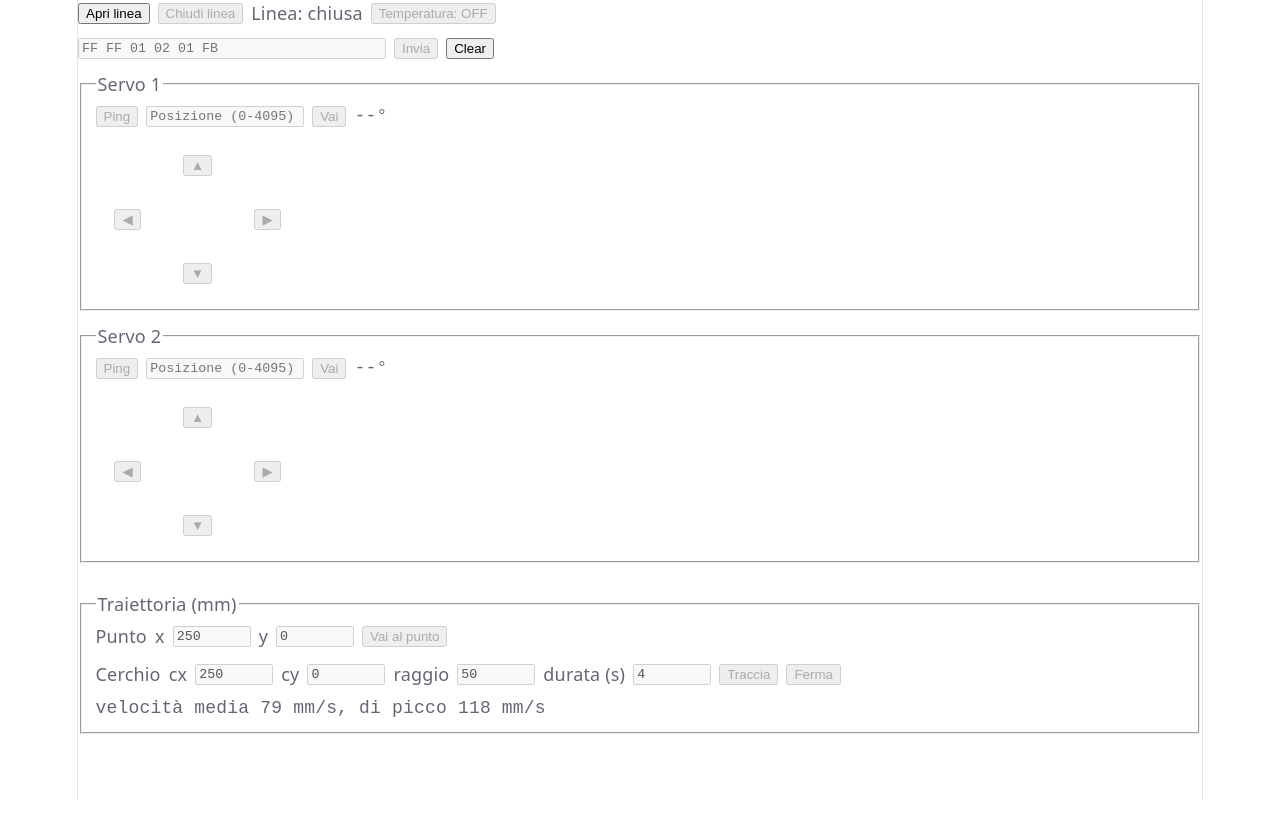
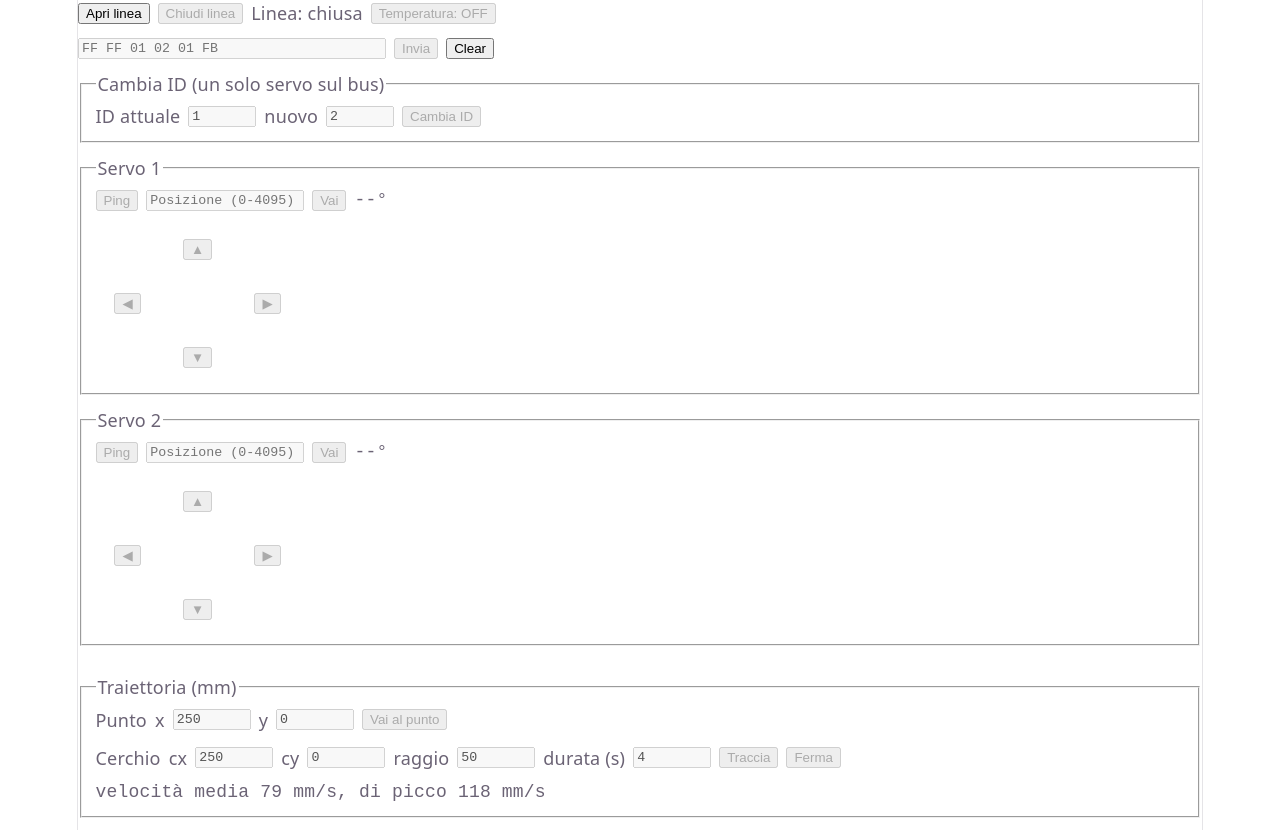
Before and after one commit to Yurisred-art/DidProject, a React (Vite) app: page / in a window 1280 px wide. Before the commit the page ends 800 px from the top, so only its background shows below. Built offline with nearby package versions, Linux system fonts and the light colour scheme.

Commit message:
Correzioni
- aggiunta scrittura ID nuovo servo
- aggiunto segno per la rotazione del servo

```diff
--- a/src/components/SchedaServo.tsx
+++ b/src/components/SchedaServo.tsx
@@ -13,6 +13,8 @@ export function SchedaServo({ servo, inMoto = false }: { servo: ServoApi; inMoto
   const { aperta, occupato, tempAttiva, telemetria, log, aggiungi } = servo
   const [testo, setTesto] = useState('')               // campo esadecimale
   const [decimale, setDecimale] = useState<Record<number, string>>({})   // campo posizione, per servo
+  const [idAttuale, setIdAttuale] = useState('1')      // cambio ID: quello che il servo ha ora
+  const [idNuovo, setIdNuovo] = useState('2')          // cambio ID: quello da assegnare
 
   /** Converte il campo esadecimale in byte (spazi, virgole o "0x" ammessi) e li invia. */
   const invia = () => {
@@ -42,6 +44,19 @@ export function SchedaServo({ servo, inMoto = false }: { servo: ServoApi; inMoto
     servo.vaiA(id, Number(v))
   }
 
+  /** Cambia l'ID dopo una conferma esplicita: scrive in memoria permanente nel servo. */
+  const cambiaId = () => {
+    const a = idAttuale.trim(), n = idNuovo.trim()
+    if (!/^\d+$/.test(a) || !/^\d+$/.test(n)) {
+      aggiungi([{ testo: 'Errore: gli ID devono essere numeri interi', errore: true }])
+      return
+    }
+    if (!window.confirm(
+      `Cambiare l'ID del servo da ${a} a ${n}?\n\n` +
+      'Deve essere collegato UN SOLO servo al bus: l\'ID viene scritto nella memoria permanente del servo.')) return
+    servo.cambiaId(Number(a), Number(n))
+  }
+
   // i controlli sono disabilitati a linea chiusa, durante un comando o durante una traiettoria
   const bloccato = !aperta || occupato || inMoto
 
@@ -69,6 +84,18 @@ export function SchedaServo({ servo, inMoto = false }: { servo: ServoApi; inMoto
         <button onClick={invia} disabled={bloccato}>Invia</button>
         <button onClick={servo.svuotaLog}>Clear</button>
       </div>
+
+      {/* cambio ID: solo con un servo collegato al bus */}
+      <fieldset style={{ marginBottom: 12, textAlign: 'left' }}>
+        <legend>Cambia ID (un solo servo sul bus)</legend>
+        <div style={{ display: 'flex', alignItems: 'center', gap: 8 }}>
+          ID attuale <input value={idAttuale} onChange={e => setIdAttuale(e.target.value)}
+            style={{ width: 60, fontFamily: 'monospace' }} disabled={bloccato} />
+          nuovo <input value={idNuovo} onChange={e => setIdNuovo(e.target.value)}
+            style={{ width: 60, fontFamily: 'monospace' }} disabled={bloccato} />
+          <button onClick={cambiaId} disabled={bloccato}>Cambia ID</button>
+        </div>
+      </fieldset>
 
       {/* un blocco per ogni servo: ping, posizione, temperatura, croce */}
       {SERVI.map(id => {
--- a/src/config.ts
+++ b/src/config.ts
@@ -12,4 +12,8 @@ export const GOMITO = +1
 
 /** Posizione in passi che corrisponde all'angolo 0 di ciascun giunto.
  *  PROVVISORI: vanno misurati con la dima (braccia allineate lungo x). */
-export const OFFSET: Record<number, number> = { 1: 2048, 2: 2048 }
+export const OFFSET: Record<number, number> = { 1: 2048, 2: 0 }
+
+/** Verso di rotazione di ciascun giunto: +1 se aumentando i passi il giunto gira in senso
+ *  antiorario (positivo), -1 se gira in senso orario (servo montato al contrario). */
+export const SEGNO: Record<number, number> = { 1: -1, 2: +1 }
--- a/src/driver/sts3215.ts
+++ b/src/driver/sts3215.ts
@@ -10,6 +10,9 @@ export const POS_MAX = 4095
 export const ISTR = { PING: 0x01, LETTURA: 0x02, SCRITTURA: 0x03 } as const
 export const ID_DIFFUSIONE = 0xFE
 
+export const REG_ID = 0x05                   // 5, 1 byte, in memoria permanente (EEPROM)
+export const REG_BLOCCO_EEPROM = 0x37        // 55, 1 byte: 0 = scrittura EEPROM consentita, 1 = bloccata
+export const ID_MAX = 253                    // 254 (0xFE) è l'ID di diffusione, 255 non è usabile
 export const REG_POSIZIONE_OBIETTIVO = 0x2A  // 42, 2 byte, little-endian
 export const REG_POSIZIONE_CORRENTE = 0x38   // 56, 2 byte, little-endian
 export const REG_TEMPERATURA = 0x3F          // 63, 1 byte
@@ -72,6 +75,60 @@ export const scriviPosizione = async (bus: Bus, id: number, pos: number): Promis
   return pacchetti.some(p => p.ok && !p.eco && p.bytes[2] === id)
 }
 
+// ---------- cambio dell'ID ----------
+
+/** WRITE di un byte in un registro: FF FF ID 04 03 REG VALORE CHK. */
+export const comandoScriviByte = (id: number, registro: number, valore: number) =>
+  costruisci(id, ISTR.SCRITTURA, [registro, valore])
+
+const pausa = (ms: number) => new Promise<void>(r => setTimeout(r, ms))
+
+const haRisposto = (pacchetti: Pacchetto[], id: number) =>
+  pacchetti.some(p => p.ok && !p.eco && p.bytes[2] === id)
+
+/** true se un servo risponde al ping con questo ID. */
+export const rispondeAlPing = async (bus: Bus, id: number): Promise<boolean> =>
+  haRisposto(await bus.scambia(comandoPing(id), 150, 20), id)
+
+/** Cambia l'ID di un servo. Da usare con UN SOLO servo collegato al bus.
+ *  Sequenza: ping dell'ID attuale (deve rispondere), ping del nuovo (non deve rispondere),
+ *  sblocco della EEPROM, scrittura dell'ID, ping del nuovo ID per verificare, riblocco.
+ *  Restituisce l'esito e un messaggio da mostrare. */
+export const cambiaId = async (bus: Bus, attuale: number, nuovo: number)
+  : Promise<{ ok: boolean; messaggio: string }> => {
+  const valido = (n: number) => Number.isInteger(n) && n >= 0 && n <= ID_MAX
+  if (!valido(attuale) || !valido(nuovo))
+    return { ok: false, messaggio: `ID non valido: ammessi interi da 0 a ${ID_MAX}` }
+  if (attuale === nuovo)
+    return { ok: false, messaggio: 'L\'ID nuovo coincide con quello attuale' }
+
+  if (!(await rispondeAlPing(bus, attuale)))
+    return { ok: false, messaggio: `Nessun servo risponde all'ID ${attuale}` }
+  if (await rispondeAlPing(bus, nuovo))
+    return { ok: false, messaggio: `Un servo risponde già all'ID ${nuovo}: scollega gli altri servo o scegli un altro ID` }
+
+  // 1. sblocca la scrittura in EEPROM
+  const sbloccato = haRisposto(await bus.scambia(comandoScriviByte(attuale, REG_BLOCCO_EEPROM, 0), 300, 50), attuale)
+  if (!sbloccato)
+    return { ok: false, messaggio: 'Il servo non ha confermato lo sblocco della EEPROM: ID non cambiato' }
+
+  // 2. scrive il nuovo ID (il servo può rispondere con il vecchio o con il nuovo: non conta)
+  await bus.scambia(comandoScriviByte(attuale, REG_ID, nuovo), 300, 50)
+  await pausa(50)
+
+  // 3. verifica: ora deve rispondere il nuovo ID
+  if (!(await rispondeAlPing(bus, nuovo)))
+    return { ok: false, messaggio: `Dopo la scrittura nessun servo risponde all'ID ${nuovo}: ID non cambiato` }
+
+  // 4. riblocca la EEPROM, ora con il nuovo ID
+  const bloccato = haRisposto(await bus.scambia(comandoScriviByte(nuovo, REG_BLOCCO_EEPROM, 1), 300, 50), nuovo)
+  return {
+    ok: true,
+    messaggio: `ID cambiato da ${attuale} a ${nuovo}` +
+      (bloccato ? '' : ' (la EEPROM non ha confermato il riblocco: riaccendere il servo)'),
+  }
+}
+
 /** Legge la temperatura. Restituisce null se non arriva una risposta valida. */
 export const leggiTemperatura = async (bus: Bus, id: number): Promise<number | null> => {
   const pacchetti = await bus.scambia(comandoLeggiTemperatura(id), 300, 50)
--- a/src/hooks/useServo.ts
+++ b/src/hooks/useServo.ts
@@ -7,7 +7,8 @@ import { WebSerial } from '../driver/webSerial'
 import type { Pacchetto } from '../driver/analizzatore'
 import {
   ID_DIFFUSIONE, ISTR, REG_POSIZIONE_OBIETTIVO,
-  comandoPing, comandoScriviPosizione, leggiPosizione, leggiTemperatura, scriviPosizione,
+  cambiaId as cambiaIdServo, comandoPing, comandoScriviPosizione, leggiPosizione, leggiTemperatura,
+  scriviPosizione,
 } from '../driver/sts3215'
 import { SERVI } from '../config'
 
@@ -168,6 +169,21 @@ export function useServo() {
     try { return await fn() } finally { setOccupato(false) }
   }
 
+  /** Cambia l'ID di un servo (con un solo servo sul bus) e scrive l'esito nel log.
+   *  Ferma prima la lettura della temperatura, che altrimenti si intromette fra i passaggi. */
+  const cambiaId = async (attuale: number, nuovo: number) => {
+    setTempAttiva(false)
+    await conOccupato(async () => {
+      try {
+        const { ok, messaggio } = await cambiaIdServo(bus, attuale, nuovo)
+        aggiungi([{ testo: messaggio, errore: !ok }])
+        if (ok) aggiungi([{ testo: 'Se serve, aggiungi il nuovo ID a SERVI in config.ts' }])
+      } catch (e) {
+        aggiungi([{ testo: 'Errore: ' + String(e), errore: true }])
+      }
+    })
+  }
+
   /** Scrittura con conferma e attese brevi, per le traiettorie: true se il servo ha risposto. */
   const scrivi = (id: number, pos: number) => scriviPosizione(bus, id, pos)
 
@@ -238,7 +254,7 @@ export function useServo() {
   return {
     aperta, occupato, tempAttiva, telemetria, log,
     apri, chiudi, ping, eseguiComando, vaiA, aggiungi,
-    attendiPosizione, conOccupato, scrivi, leggi,
+    attendiPosizione, conOccupato, scrivi, leggi, cambiaId,
     commutaTemperatura: () => setTempAttiva(t => !t),
     svuotaLog: () => setLog([]),
   }
--- a/src/hooks/useTraiettoria.ts
+++ b/src/hooks/useTraiettoria.ts
@@ -5,7 +5,7 @@
 import { useEffect, useRef, useState } from 'react'
 import type { ServoApi } from './useServo'
 import { POS_MAX } from '../driver/sts3215'
-import { SERVI, OFFSET } from '../config'
+import { SERVI, OFFSET, SEGNO } from '../config'
 import { aPassi, aRadianti, aGradi } from '../lib/conversioni'
 import { inversa, puntaX, puntaY, type Angoli } from '../lib/cinematica'
 import {
@@ -20,7 +20,7 @@ const SALTO_MAX = 2048         // mezzo giro in un solo campione: discontinuità
 const [ID1, ID2] = SERVI
 
 /** Angoli -> passi dei due servo. */
-const passiDi = (a: Angoli) => [aPassi(a.t1, OFFSET[ID1]), aPassi(a.t2, OFFSET[ID2])]
+const passiDi = (a: Angoli) => [aPassi(a.t1, OFFSET[ID1], SEGNO[ID1]), aPassi(a.t2, OFFSET[ID2], SEGNO[ID2])]
 
 export function useTraiettoria(servo: ServoApi) {
   const [inMoto, setInMoto] = useState(false)
@@ -58,8 +58,8 @@ export function useTraiettoria(servo: ServoApi) {
 
   /** Posizione della punta ricavata dalle posizioni lette (cinematica diretta). */
   const puntaDa = (pos1: number, pos2: number) => {
-    const t1 = aRadianti(pos1, OFFSET[ID1])
-    const t2 = aRadianti(pos2, OFFSET[ID2])
+    const t1 = aRadianti(pos1, OFFSET[ID1], SEGNO[ID1])
+    const t2 = aRadianti(pos2, OFFSET[ID2], SEGNO[ID2])
     return { x: puntaX(t1, t2), y: puntaY(t1, t2) }
   }
 
--- a/src/lib/conversioni.ts
+++ b/src/lib/conversioni.ts
@@ -4,13 +4,14 @@
 export const PASSI_GIRO = 4096
 export const CENTRO = 2048
 
-/** Passi -> radianti, rispetto all'offset del giunto (angolo 0). */
-export const aRadianti = (passi: number, offset = CENTRO) =>
-  ((passi - offset) / PASSI_GIRO) * 2 * Math.PI
+/** Passi -> radianti, rispetto all'offset del giunto (angolo 0).
+ *  `segno` vale -1 per un servo montato al contrario (aumentando i passi gira in senso orario). */
+export const aRadianti = (passi: number, offset = CENTRO, segno = 1) =>
+  segno * ((passi - offset) / PASSI_GIRO) * 2 * Math.PI
 
-/** Radianti -> passi interi, rispetto all'offset del giunto. */
-export const aPassi = (rad: number, offset = CENTRO) =>
-  Math.round(offset + (rad / (2 * Math.PI)) * PASSI_GIRO)
+/** Radianti -> passi interi, rispetto all'offset del giunto e al suo verso. */
+export const aPassi = (rad: number, offset = CENTRO, segno = 1) =>
+  Math.round(offset + segno * (rad / (2 * Math.PI)) * PASSI_GIRO)
 
 /** Solo per la presentazione. */
 export const aGradi = (rad: number) => (rad * 180) / Math.PI
```
Also changed, not shown: 2 other files (tests, documents, lock files or other folders).
